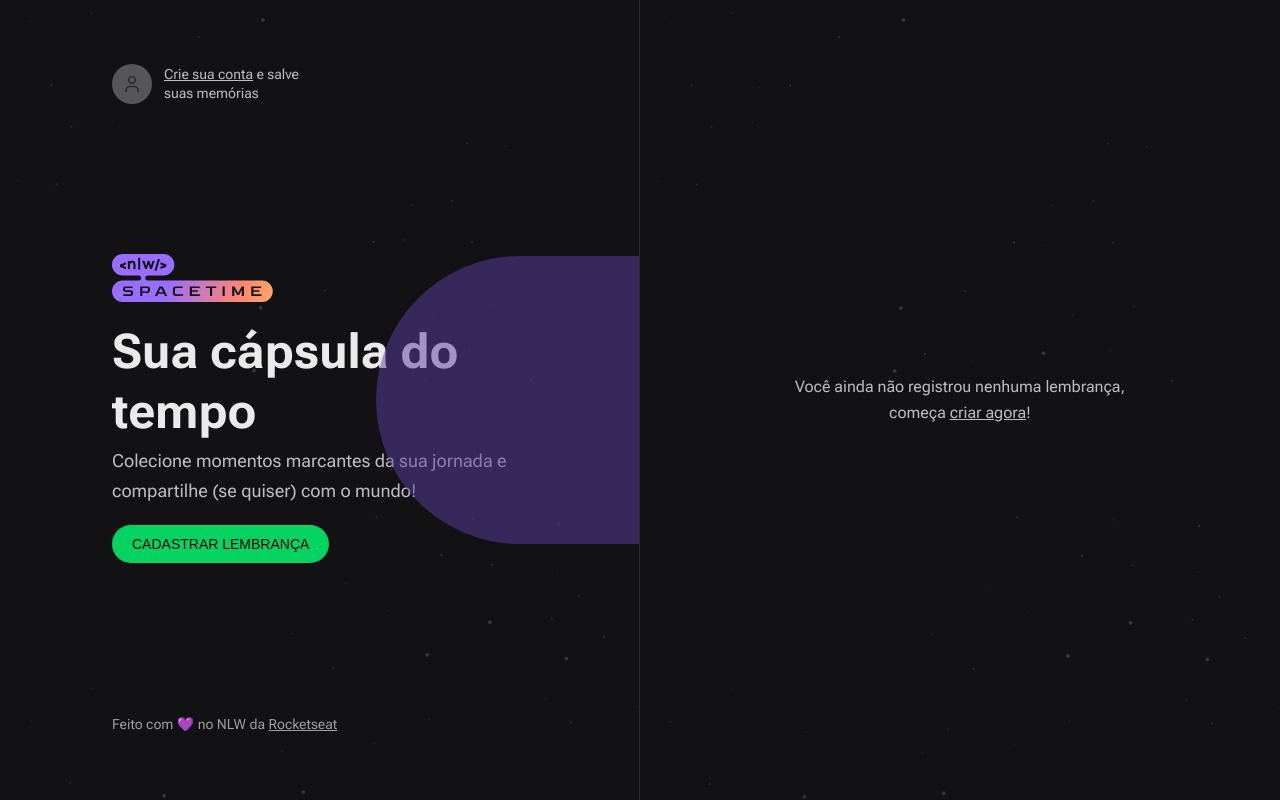
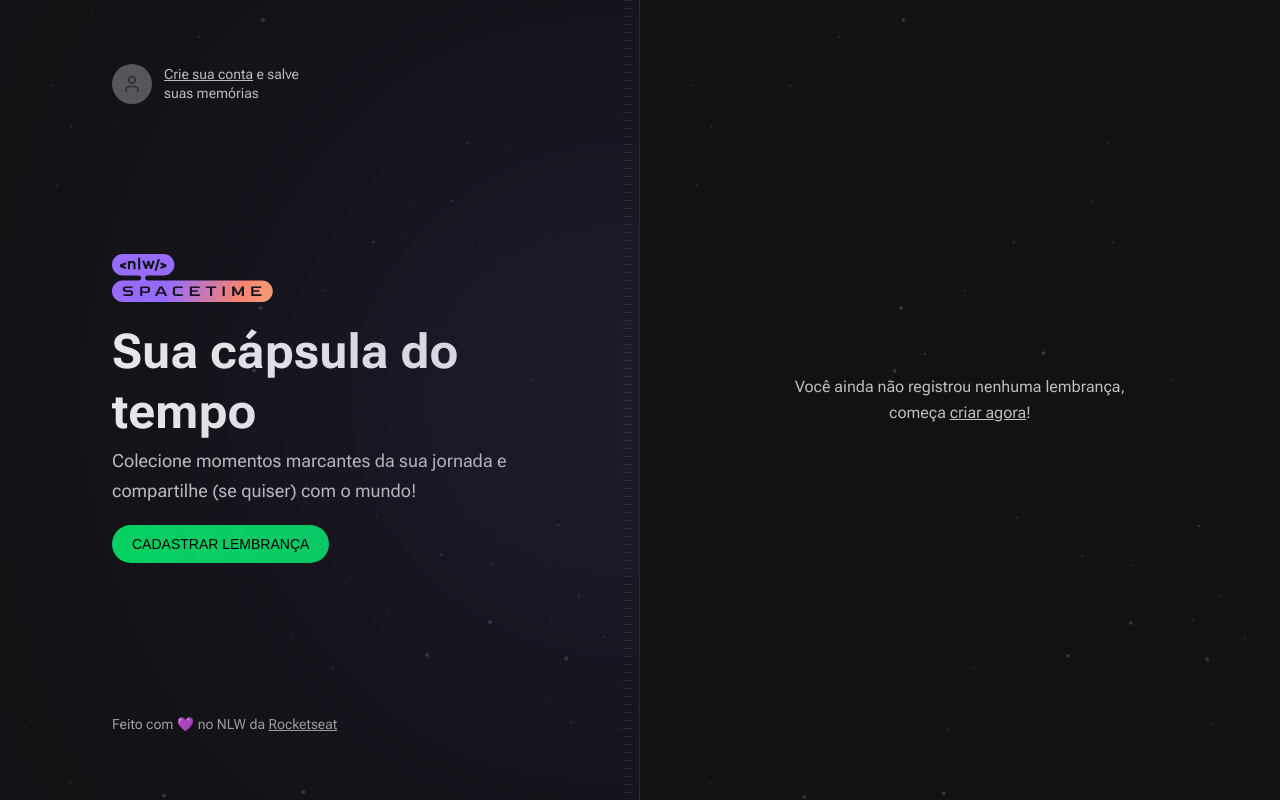
Before and after one commit to lucasdebeterco/spacetime, a Next.js app in the folder web/: page / in a window 1280 px wide. Built offline with nearby package versions, Linux system fonts and the light colour scheme; a web font is replaced by a local one.

Commit message:
fix stripes and blur

```diff
--- a/web/src/app/page.tsx
+++ b/web/src/app/page.tsx
@@ -5,19 +5,12 @@ import nlwLogo from '../assets/nlw-spacetime-logo.svg'
 export default function Home() {
     return (
         <main className="grid min-h-screen grid-cols-2">
-            {/* Left */}
             <div className="relative flex flex-col items-start justify-between overflow-hidden border-r border-white/10 bg-[url(../assets/bg-stars.svg)] bg-cover px-28 py-16">
-                {/* Blur */}
                 <div className="absolute right-0 top-1/2 h-[288px] w-[526px] -translate-y-1/2 translate-x-1/2 rounded-full bg-purple-700 opacity-50 blur-full" />
 
-                {/* Stripes */}
                 <div className="absolute bottom-0 right-2 top-0 w-2 bg-stripes" />
 
-                {/* Sign In */}
-                <a
-                    href=""
-                    className="flex items-center gap-3 text-left transition-colors hover:text-gray-50"
-                >
+                <a href="" className="flex items-center gap-3 text-left transition-colors hover:text-gray-50">
                     <div className="flex h-10 w-10 items-center justify-center rounded-full bg-gray-400">
                         <User className="h-5 w-5 text-gray-500" />
                     </div>
@@ -28,7 +21,6 @@ export default function Home() {
                     </p>
                 </a>
 
-                {/* Hero */}
                 <div className="space-y-5">
                     <Image src={nlwLogo} alt="NLW Spacetime" />
 
@@ -50,21 +42,14 @@ export default function Home() {
                     </a>
                 </div>
 
-                {/* Copyright */}
                 <div className="text-sm leading-relaxed text-gray-200">
                     Feito com 💜 no NLW da{' '}
-                    <a
-                        target="_blank"
-                        rel="noreferrer"
-                        className="underline hover:text-gray-100"
-                        href="https://rocketseat.com.br"
-                    >
+                    <a target="_blank" rel="noreferrer" className="underline hover:text-gray-100" href="https://rocketseat.com.br">
                         Rocketseat
                     </a>
                 </div>
             </div>
 
-            {/* Right */}
             <div className="flex flex-col bg-[url(../assets/bg-stars.svg)] bg-cover p-16">
                 <div className="flex flex-1 items-center justify-center">
                     <p className="w-[360px] text-center leading-relaxed">
--- a/web/tailwind.config.js
+++ b/web/tailwind.config.js
@@ -54,6 +54,16 @@ module.exports = {
           900: '#025929',
         },
       },
+      backgroundImage: {
+        stripes:
+            'linear-gradient(to bottom, rgba(255, 255, 255, 0.1), rgba(255, 255, 255, 0.1) 12.5%, transparent 12.5%, transparent)',
+      },
+      backgroundSize: {
+        stripes: '100% 8px',
+      },
+      blur: {
+        full: '194px',
+      },
     },
   },
   plugins: [],
```
